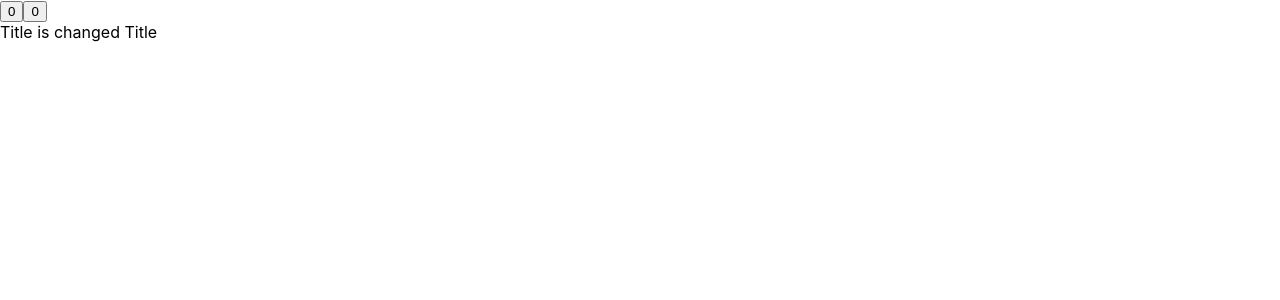
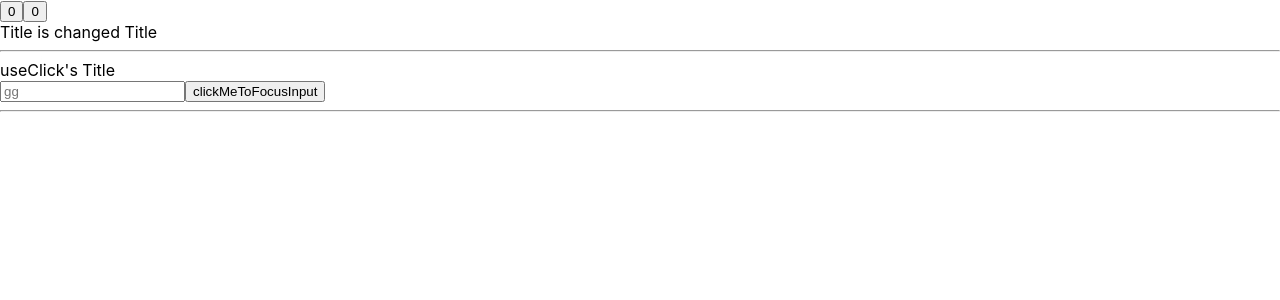
Before and after one commit to pangjong/nomadcoders-free-1, a React (Create React App) app: page / in a window 1280 px wide. Shown: the top 300 px of the page. Built offline with nearby package versions, Linux system fonts and the light colour scheme.

Commit message:
@연습 - UseClick
https://nomadcoders.co/react-hooks-introduction/lectures/1595

```diff
--- /dev/null
+++ b/components/useEffect/UseClick.js
@@ -0,0 +1,58 @@
+import React, { useEffect, useRef } from 'react';
+
+const useClick = onClick => {
+  const element = useRef();
+
+  // and 주의사항 React 16.8v 부터는 Hook 을 조건문, 반복문, 중첩함수 내에서 호출할 수 없습니다.
+  // https://ko.reactjs.org/docs/hooks-rules.html
+
+
+  // componentDidMount...etc
+  useEffect(() => {
+    if(typeof onClick !== "function") return;
+
+    if(element.current) {
+      console.log('addEventListener');
+      element.current.addEventListener('click', onClick);
+    }
+
+    // componentWillUnmount
+    return () => {
+      if(element.current) {
+        console.log('removeEventListener');
+        element.current.removeEventListener('click', onClick);
+      }
+    }
+  }, [onClick]);
+  return element;
+}
+
+function UseClick() {
+  const inputTest = useRef();
+
+  //Cannot read properties of undefined (reading 'focus')
+  //왜 current가 undefined가 되는거지? mount가 너무 빨리되서 라는군..
+  // setTimeout(() => {
+  //   inputTest.current.focus();
+  // }, 10000);
+
+  // is working... 질문에 대한 답이 필요하다 찾으면 작성하자
+  const onClick = () => {
+    inputTest.current.focus();
+  };
+
+  const sayHello = () => console.log('sayHello');
+  const title = useClick(sayHello);
+
+  return (
+    <>
+      <hr />
+      <div ref={title}>useClick's Title</div>
+      <input ref={inputTest} placeholder="gg" />
+      <button onClick={onClick} >clickMeToFocusInput</button>
+      <hr />
+    </>
+  );
+}
+
+export default UseClick;
--- a/src/index.js
+++ b/src/index.js
@@ -8,6 +8,7 @@ import UseInput from '../components/useState/UseInput';
 import UseTabs from '../components/useState/UseTabs';
 import UseEffect from '../components/useEffect/UseEffect';
 import UseTitle from '../components/useEffect/UseTitle';
+import UseClick from '../components/useEffect/UseClick';
 
 
 const root = ReactDOM.createRoot(document.getElementById('root'));
@@ -19,6 +20,7 @@ root.render(
 
     <UseEffect />
     <UseTitle />
+    <UseClick />
   </React.StrictMode>
 );
 
```
